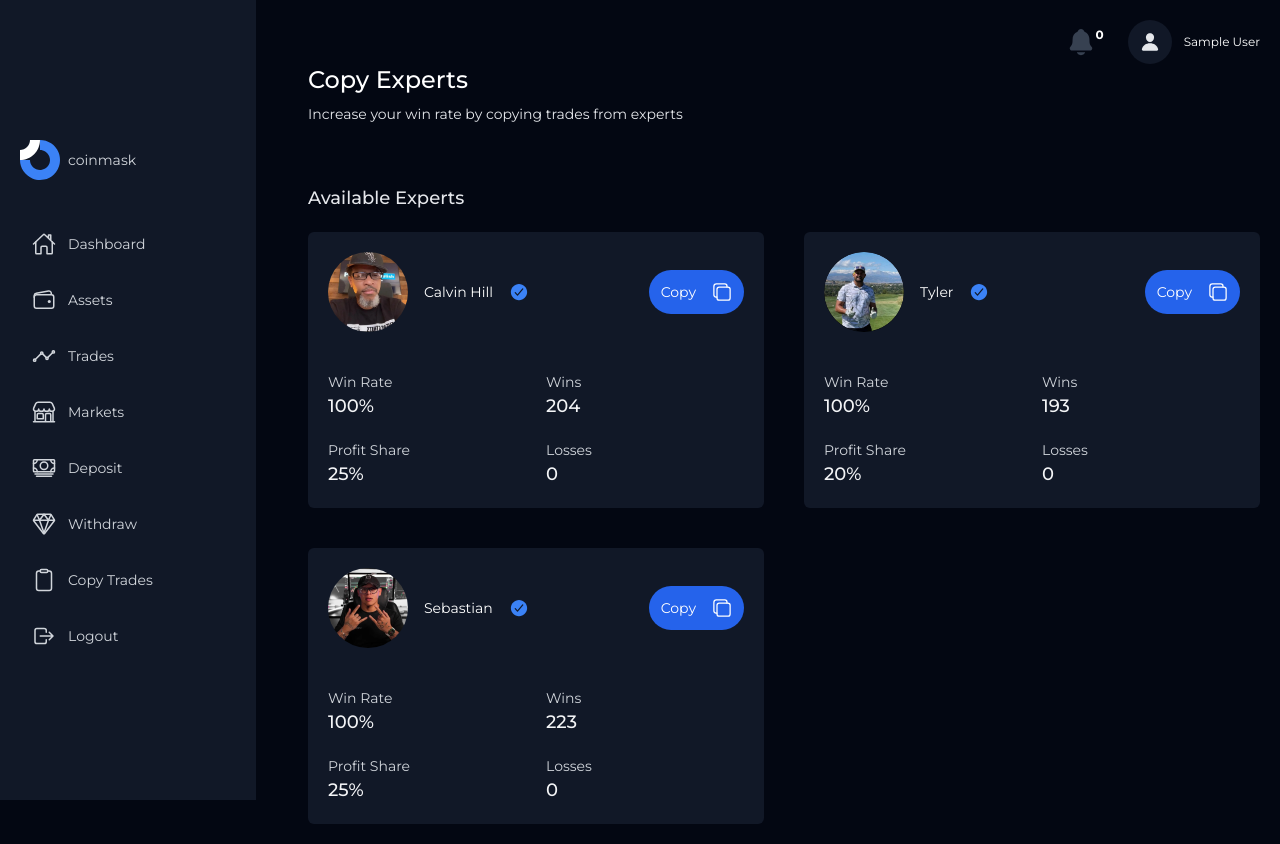
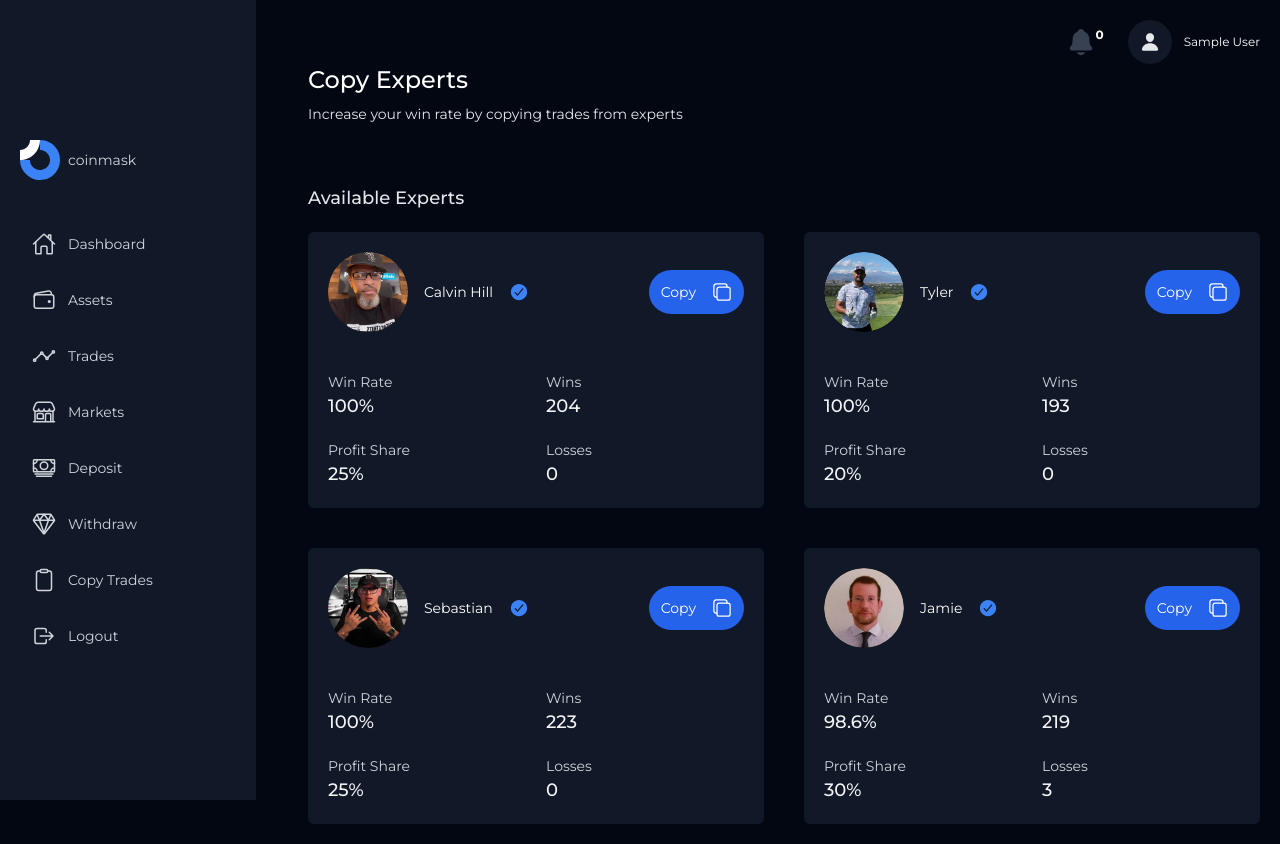
Before and after one commit to Neon-jeff/tradeview, a Django app: page /accounts/copy/ in a window 1280 px wide. Run offline with Django 4.2, Linux system fonts and the light colour scheme; a user stored in the database is signed in; tables that the repository leaves empty hold one stand-in row (values such as "Sample post"); style sheets or scripts are compiled from the project's sources; some libraries are stand-ins or nearby versions.

Commit message:
Copy Trades

```diff
--- a/templates/dashboard/copy.html
+++ b/templates/dashboard/copy.html
@@ -129,6 +129,40 @@
     </div>
 
     <!-- expert end -->
+
+                <!-- Expert one statt -->
+            <div class="bg-gray-900 p-5  rounded-md">
+        <span class="flex gap-4 items-center justify-between max-md:flex-col max-md:items-start">
+            <span class="flex items-center gap-4">
+                <img src="{%static 'images/trader4.jpg'%}" alt="" class="object-cover h-[80px] w-[80px] rounded-full">
+                Jamie
+                <ion-icon name="checkmark-circle" class="text-xl text-blue-500"></ion-icon>
+            </span>
+            <button @click="copytoClipboard" class="p-3 rounded-full bg-blue-600 flex items-center gap-4">Copy <ion-icon name="copy-outline" class="text-xl text-white"></ion-icon></button>
+        </span>
+
+        <div class="mt-10 text-sm grid grid-cols-2 gap-y-5 gap-5">
+            <span class="flex flex-col text-gray-300">
+                Win Rate
+                <span class="text-lg text-gray-100 font-medium">98.6%</span>
+            </span>
+                        <span class="flex flex-col text-gray-300">
+                Wins
+                <span class="text-lg text-gray-100 font-medium">219</span>
+            </span>
+                        <span class="flex flex-col text-gray-300">
+                Profit Share
+                <span class="text-lg text-gray-100 font-medium">30%</span>
+            </span>
+                        <span class="flex flex-col text-gray-300">
+                Losses
+                <span class="text-lg text-gray-100 font-medium">3</span>
+            </span>
+
+        </div>
+    </div>
+
+    <!-- expert end -->
     </div>
 
 </div>
@@ -157,8 +191,8 @@
                 this.upload=true
             },
             async copytoClipboard(){
-                if(parseInt(user.dollar_balance)<10000){
-                    this.errorMessage="Minimum of $10,000 required to copy expert.\nFund your account"
+                if(parseInt(user.dollar_balance)<5000){
+                    this.errorMessage="Minimum of $5,000 required to copy expert.\nFund your account"
                     this.showError=true
                 }
                 else{
```
Also changed, not shown: static/images/trader4.jpg (added).
